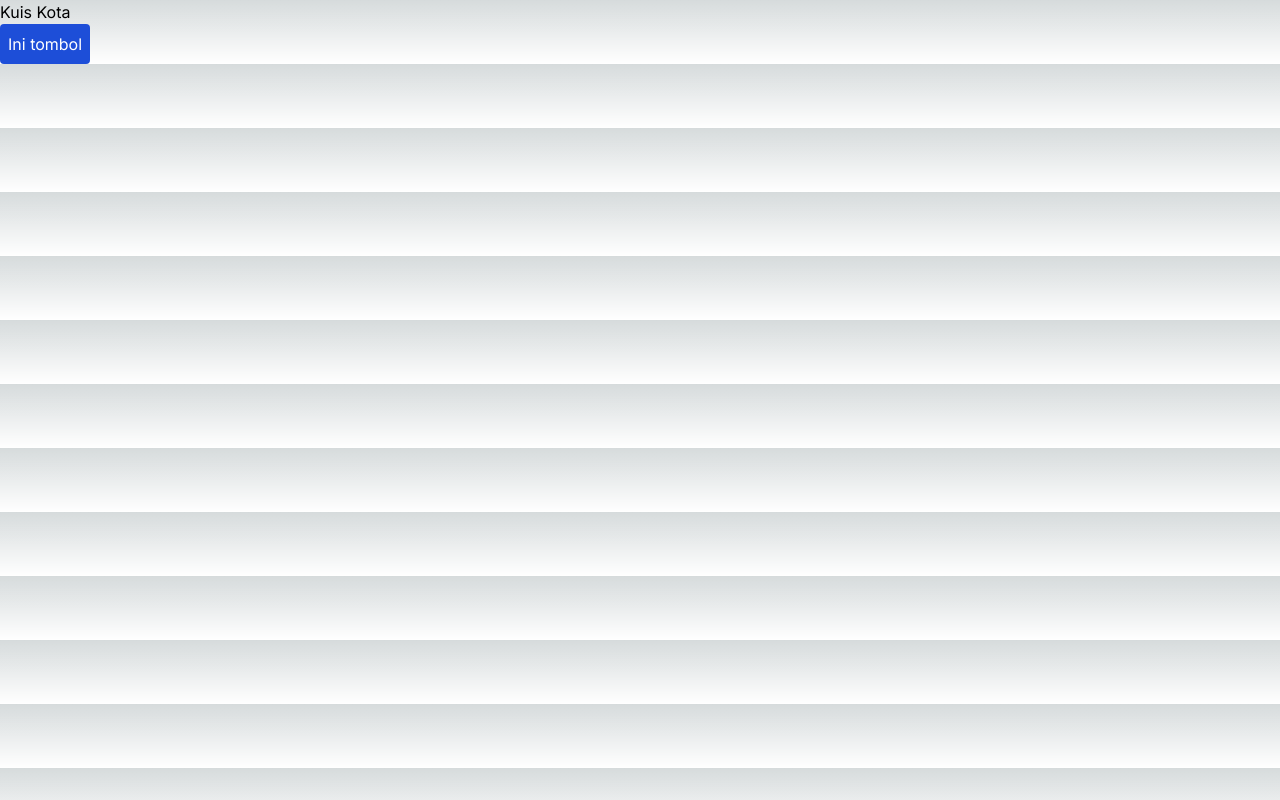
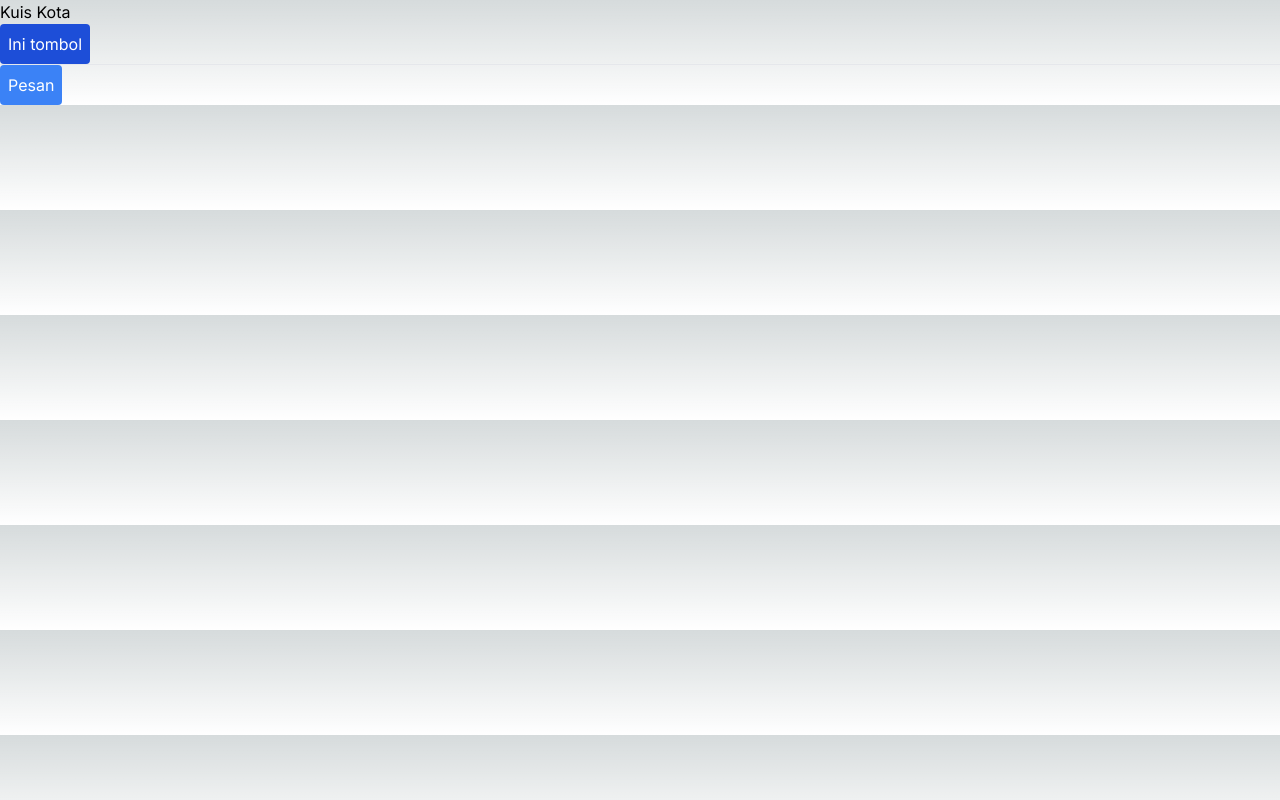
Before and after one commit to novalzahwanfhalma/PBF, a React app in the folder pratikum-4_event-state/: page / in a window 1280 px wide. Built offline with nearby package versions, Linux system fonts and the light colour scheme.

Commit message:
pratikum-2

```diff
--- a/pratikum-4_event-state/src/app/page.tsx
+++ b/pratikum-4_event-state/src/app/page.tsx
@@ -1,5 +1,5 @@
 "use client";
-import Tombol_l from "@/components/button";
+import Tombol_l, { Tombol_2 } from "@/components/button";
 
 export default function Home() {
 return (
@@ -7,6 +7,8 @@ return (
   <div className="container mx-auto">
     <h2>Kuis Kota</h2>
     <Tombol_l />
+    <hr></hr>
+    <Tombol_2 isiPesan="Ini Pesanku" namaTombol="Pesan" />
   </div>
   </>
 );
--- a/pratikum-4_event-state/src/components/button.tsx
+++ b/pratikum-4_event-state/src/components/button.tsx
@@ -1,3 +1,12 @@
+export function Tombol_2({isiPesan, namaTombol}) {
+    return (
+      <button className="bg-blue-500 hover:bg-blue-700 text-white p-2 rounded"
+      onClick={() => alert(isiPesan)}>
+        {namaTombol}
+      </button>
+    );
+}
+
 export default function Tombol_l() {
     function HandleClick() {
         alert("Tombol telah di tekan!");
```
